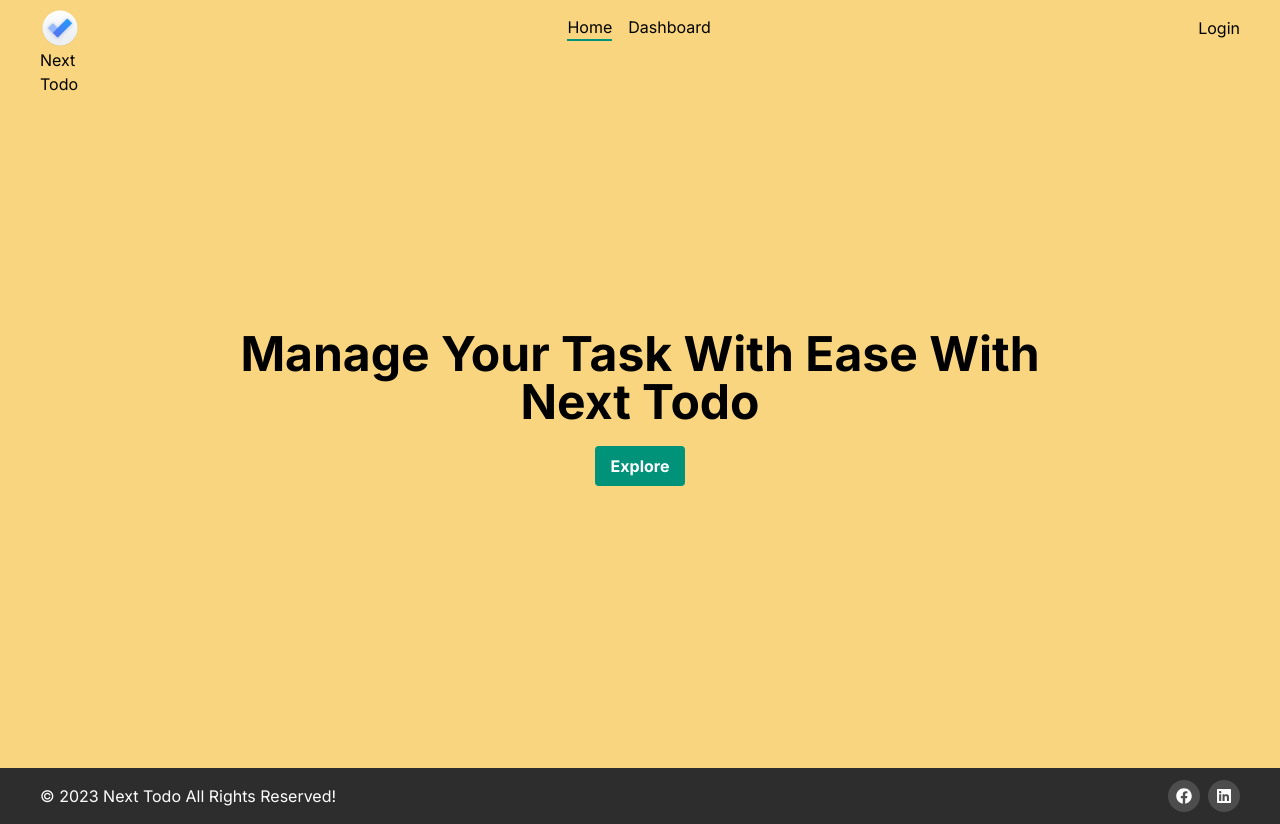
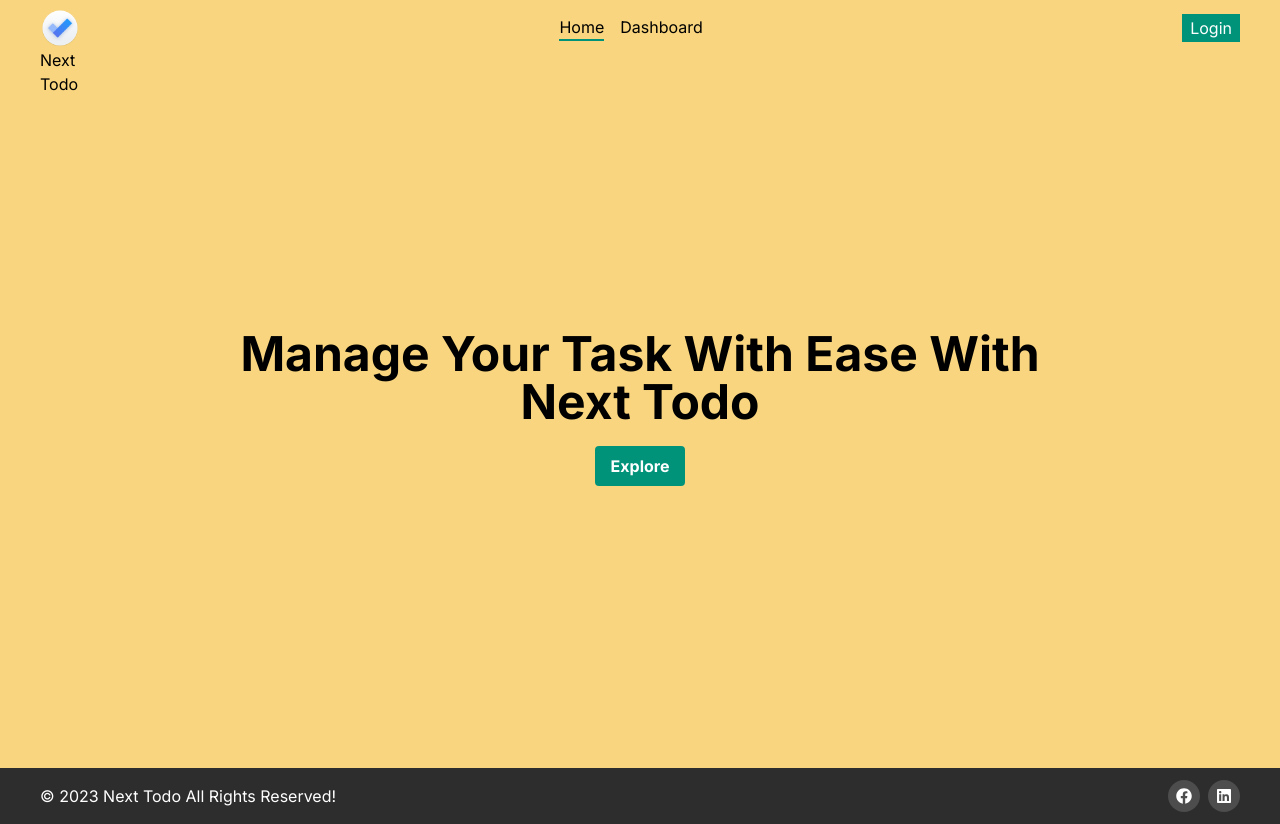
Before and after one commit to CodeWithRashed/dragable-next-todo, a Next.js app: page / in a window 1280 px wide. Built offline with nearby package versions, Linux system fonts and the light colour scheme; no server answers.

Commit message:
toast added

```diff
--- a/package.json
+++ b/package.json
@@ -15,12 +15,10 @@
     "next": "14.0.4",
     "next-auth": "^4.24.5",
     "react": "^18",
-    "react-beautiful-dnd": "^13.1.1",
     "react-dnd": "^16.0.1",
-    "react-dnd-html5-backend": "^16.0.1",
     "react-dom": "^18",
-    "react-icons": "^4.12.0",
-    "react-loading-skeleton": "^3.3.1"
+    "react-hot-toast": "^2.4.1",
+    "react-icons": "^4.12.0"
   },
   "devDependencies": {
     "@types/bcryptjs": "^2.4.6",
--- a/src/app/layout.tsx
+++ b/src/app/layout.tsx
@@ -2,6 +2,7 @@ import type { Metadata } from "next";
 import { Inter } from "next/font/google";
 import "./globals.css";
 import AuthContext from "@/AuthContext/AuthContext";
+import { Toaster } from "react-hot-toast";
 
 const inter = Inter({ subsets: ["latin"] });
 
@@ -18,6 +19,9 @@ export default function RootLayout({
   return (
     <html lang="en">
       <body className={inter.className}>
+        <div>
+          <Toaster position="top-center" reverseOrder={false} />
+        </div>
         <AuthContext>{children}</AuthContext>
       </body>
     </html>
--- a/src/app/page.tsx
+++ b/src/app/page.tsx
@@ -1,11 +1,16 @@
 import Banner from '@/components/Banner'
 import Navbar from '@/components/Navbar'
 import Footer from '@/components/Footer'
+import { Toaster } from 'react-hot-toast'
 
 export default async function  Home() {
 
   return (
     <main className="">
+      <Toaster
+  position="top-center"
+  reverseOrder={false}
+/>
       <section className='header bg-[#F8D57E]'>
 
       <Navbar></Navbar>
--- a/src/components/Navbar.tsx
+++ b/src/components/Navbar.tsx
@@ -30,7 +30,7 @@ const Navbar = () => {
       {
         session?.user?.email ? <button onClick={ ()=>{ signOut()}} className={`bg-btn-primary-bg px-2 py-1 text-white font-bold`}>
         SignOut
-    </button> :  <Link href="/login" className={`${path === "/login" ? "border-b-2 border-btn-primary-bg" : "border-b-2 border-transparent text-bold "}`}>
+    </button> :  <Link href="/login" className={`bg-btn-primary-bg px-2 py-1 text-white font-bold}`}>
             Login
         </Link>
       }
```
Also changed, not shown: 2 other files (tests, documents, lock files or other folders).
